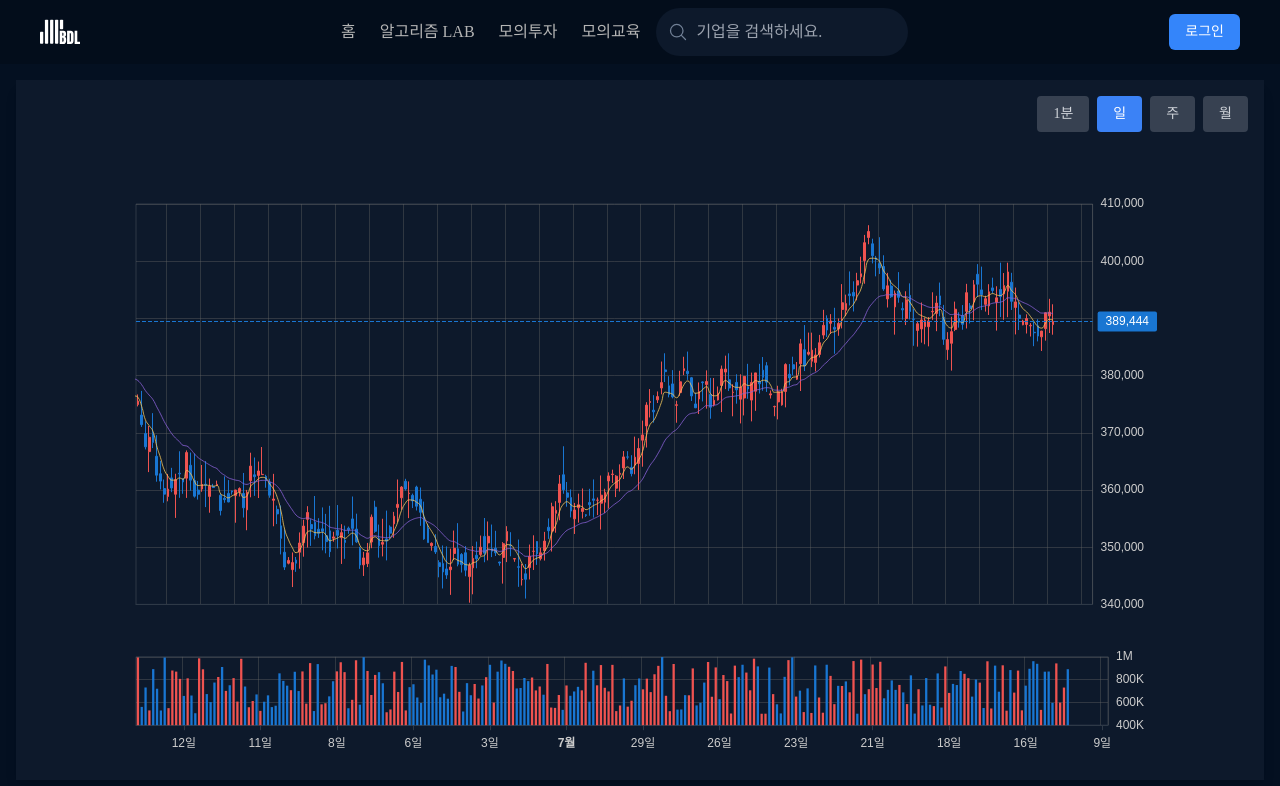
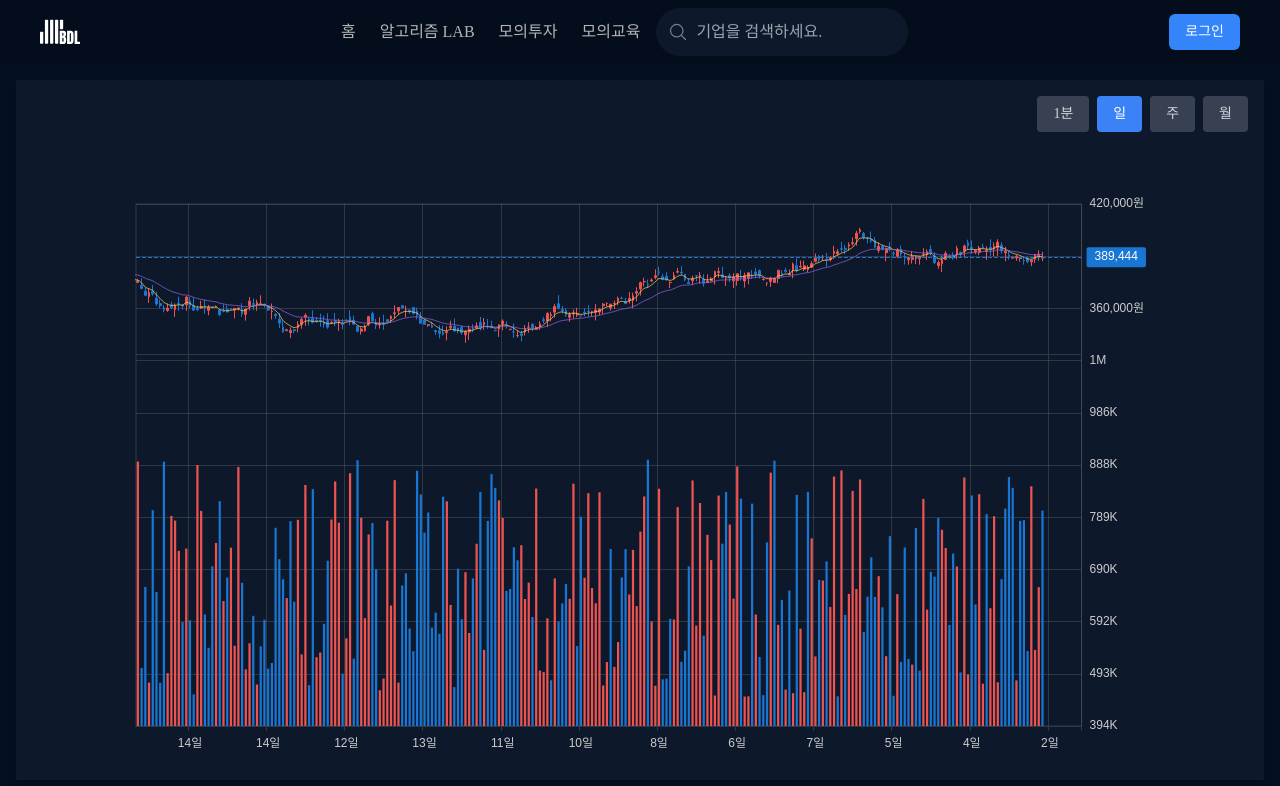
Before and after one commit to dnwnsrb11/BDL-frontend, a React (Vite) app: page / in a window 1280 px wide. Shown: the top 786 px of the page. Built offline with nearby package versions, Linux system fonts and the light colour scheme; a web font is replaced by a local one.

Commit message:
feat: 캔들차트와 거래량 한 그래프에 병합

```diff
--- a/src/components/ui/chart.tsx
+++ b/src/components/ui/chart.tsx
@@ -2,7 +2,7 @@
 
 import type { EChartsOption } from 'echarts';
 import ReactECharts from 'echarts-for-react';
-import React, { useCallback, useState, useMemo } from 'react';
+import React, { useCallback, useMemo, useState } from 'react';
 
 import { DataPoint } from '@/lib/dummy-data';
 
@@ -20,6 +20,7 @@ const FALL_COLOR = '#1976d2'; // 파랑
 
 const ChartComponent: React.FC<ChartComponentProps> = ({ width = 900, height = 700, data }) => {
   const [period, setPeriod] = useState<PeriodType>('DAY');
+  const [showVolume, setShowVolume] = useState<boolean>(true);
 
   // 차트 X축 라벨 포맷팅 함수
   const formatChartDate = useCallback(
@@ -488,29 +489,35 @@ const ChartComponent: React.FC<ChartComponentProps> = ({ width = 900, height = 7
     return labels;
   }, [extendedChartData, period, chartData]);
 
-  // 마우스 이동에 따른 Y축 레이블 배경색 변경 이벤트 핸들러
-  const onChartEvents = {
-    updateAxisPointer: (params: any) => {
-      // 현재 마우스 위치의 데이터 인덱스
-      const xIndex = params.currents?.[0]?.dataIndex;
-      if (xIndex !== undefined && extendedChartData[xIndex]) {
-        // Y축 레이블 배경색을 파란색으로 고정
-        const chartInstance = params.chart as any;
-        if (chartInstance && chartInstance.setOption) {
-          chartInstance.setOption(
-            {
-              axisPointer: {
-                label: {
-                  backgroundColor: FALL_COLOR,
-                },
-              },
-            },
-            false,
-          );
-        }
-      }
-    },
+  // 상단 캔들 차트와 하단 거래량 차트 비율 설정
+  const candleHeightRatio = 0.85; // 캔들 차트가 전체 높이의 85%
+  const volumeHeightRatio = 0.15; // 거래량 차트가 전체 높이의 15%
+
+  // 거래량 데이터 최대값 계산
+  const getMaxVolume = useCallback(() => {
+    return Math.max(...chartData.map((d) => d.volume));
+  }, [chartData]);
+
+  // 거래량 범위 계산
+  const getVolumeRange = useCallback(() => {
+    const maxVolume = getMaxVolume();
+    return {
+      min: 0,
+      max: Math.ceil(maxVolume * 1.1),
     };
+  }, [getMaxVolume]);
+
+  // 가격 범위 계산
+  const getPriceRange = useCallback(() => {
+    const minPrice = Math.min(...chartData.map((d) => d.low));
+    const maxPrice = Math.max(...chartData.map((d) => d.high));
+    const range = maxPrice - minPrice;
+
+    return {
+      min: Math.floor(minPrice - range * 0.1),
+      max: Math.ceil(maxPrice + range * 0.1),
+    };
+  }, [chartData]);
 
   // ECharts 옵션 설정
   const option: EChartsOption = {
@@ -569,76 +576,23 @@ const ChartComponent: React.FC<ChartComponentProps> = ({ width = 900, height = 7
       },
     },
     axisPointer: {
-      link: [{ xAxisIndex: [0, 1] }],
-      show: true,
-      snap: true,
+      link: [{ xAxisIndex: 'all' }],
       label: {
-        show: true,
-        precision: 0,
-        formatter: (params: any) => {
-          if (params.axisDimension === 'y') {
-            return formatKoreanNumber(Math.floor(params.value));
-          }
-          return params.value;
-        },
-        padding: [4, 8],
-        margin: 4,
-        color: '#FFFFFF',
-        fontSize: 12,
-        backgroundColor: FALL_COLOR,
+        backgroundColor: '#2e3947',
       },
     },
-    grid: [
-      {
+    grid: {
       left: 120,
       right: 120,
       top: 40,
-        bottom: '25%',
-        height: '65%',
+      bottom: 30,
       show: true,
       borderColor: '#2e3947',
       backgroundColor: 'transparent',
       containLabel: true,
     },
-      {
-        left: 120,
-        right: 120,
-        top: '80%',
-        bottom: 30,
-        height: '15%',
-        show: true,
-        borderColor: '#2e3947',
-        backgroundColor: 'transparent',
-        containLabel: true,
-      },
-    ],
-    xAxis: [
-      {
-        type: 'category' as const,
-        data: xAxisLabels,
-        axisLine: { lineStyle: { color: '#2e3947' } },
-        axisLabel: {
-          show: false,
-          color: '#CCCCCC',
-        },
-        splitLine: {
-          show: true,
-          lineStyle: { color: 'rgba(100, 100, 100, 0.4)' },
-        },
-        axisTick: {
-          show: false,
-        },
-        axisPointer: {
-          show: true,
-          label: {
-            show: false,
-          },
-        },
-        boundaryGap: true,
-      },
-      {
-        type: 'category' as const,
-        gridIndex: 1,
+    xAxis: {
+      type: 'category',
       data: xAxisLabels,
       axisLine: { lineStyle: { color: '#2e3947' } },
       axisLabel: {
@@ -660,34 +614,46 @@ const ChartComponent: React.FC<ChartComponentProps> = ({ width = 900, height = 7
         show: true,
         lineStyle: { color: 'rgba(100, 100, 100, 0.4)' },
       },
-        axisTick: {
-          show: true,
-          alignWithLabel: true,
-        },
-        axisPointer: {
-          show: true,
-          label: {
-            show: true,
-          },
-        },
+      axisTick: { show: true },
       boundaryGap: true,
     },
-    ],
-    yAxis: [
-      {
+    yAxis: {
+      type: 'value',
       position: 'right',
       scale: true,
+      splitNumber: 8,
+      axisLine: { lineStyle: { color: '#2e3947' } },
       splitLine: {
         show: true,
         lineStyle: { color: 'rgba(100, 100, 100, 0.4)' },
       },
-        axisLine: { lineStyle: { color: '#2e3947' } },
       axisLabel: {
         color: '#CCCCCC',
         formatter: (value: number) => {
-            // 소수점 절삭
-            const floorValue = Math.floor(value);
-            return formatKoreanNumber(floorValue);
+          const priceRange = getPriceRange();
+          const volumeRange = getVolumeRange();
+
+          // 전체 Y축 범위 계산
+          const totalRange = priceRange.max - priceRange.min + volumeRange.max;
+
+          // 캔들 차트 영역 높이를 전체 높이의 75%로 설정
+          const candleRangeHeight = totalRange * candleHeightRatio;
+          const volumeRangeHeight = totalRange * volumeHeightRatio;
+
+          // 캔들 차트 영역의 Y축 값 (상단 75%)
+          if (value >= priceRange.min) {
+            return formatKoreanNumber(Math.floor(value)) + '원';
+          }
+          // 거래량 차트 영역의 Y축 값 (하단 25%)
+          else if (showVolume && value < priceRange.min && value >= 0) {
+            // 거래량 축에서의 상대적 위치 계산
+            const relativePos = (value - 0) / (priceRange.min - 0);
+            // 실제 거래량 값으로 변환
+            const volumeValue = relativePos * volumeRange.max;
+            return formatVolumeNumber(Math.floor(volumeValue));
+          }
+
+          return '';
         },
         inside: false,
         margin: 8,
@@ -695,62 +661,10 @@ const ChartComponent: React.FC<ChartComponentProps> = ({ width = 900, height = 7
         overflow: 'truncate',
         fontSize: 12,
       },
-        axisPointer: {
-          show: true,
-          label: {
-            show: true,
-            formatter: (params: any) => {
-              // 소수점 절삭
-              const floorValue = Math.floor(params.value);
-              return formatKoreanNumber(floorValue);
     },
-            backgroundColor: FALL_COLOR,
-            color: '#FFFFFF',
-            padding: [4, 8],
-            fontSize: 12,
-          },
-        },
-      },
-      {
-        position: 'right',
-        scale: true,
-        gridIndex: 1,
-        splitNumber: 2,
-        axisLine: { lineStyle: { color: '#2e3947' } },
-        axisLabel: {
-          color: '#CCCCCC',
-          formatter: (value: number) => {
-            // 소수점 절삭
-            const floorValue = Math.floor(value);
-            return formatVolumeNumber(floorValue);
-          },
-          inside: false,
-          margin: 8,
-          width: 60,
-          overflow: 'truncate',
-        },
-        splitLine: {
-          show: true,
-          lineStyle: { color: 'rgba(100, 100, 100, 0.4)' },
-        },
-        axisPointer: {
-          show: true,
-          label: {
-            show: true,
-            formatter: (params: any) => {
-              // 소수점 절삭
-              const floorValue = Math.floor(params.value);
-              return formatVolumeNumber(floorValue);
-            },
-            backgroundColor: FALL_COLOR,
-          },
-        },
-      },
-    ],
     dataZoom: [
       {
-        type: 'inside' as const,
-        xAxisIndex: [0, 1],
+        type: 'inside',
         start: 10,
         end: 100,
         zoomOnMouseWheel: true,
@@ -762,8 +676,7 @@ const ChartComponent: React.FC<ChartComponentProps> = ({ width = 900, height = 7
         maxValueSpan: extendedChartData.length,
       },
       {
-        type: 'slider' as const,
-        xAxisIndex: [0, 1],
+        type: 'slider',
         show: false,
         height: 20,
         bottom: 0,
@@ -771,12 +684,8 @@ const ChartComponent: React.FC<ChartComponentProps> = ({ width = 900, height = 7
         end: 100,
         borderColor: '#2e3947',
         fillerColor: 'rgba(38, 43, 54, 0.5)',
-        textStyle: {
-          color: '#CCCCCC',
-        },
-        handleStyle: {
-          color: '#8392a5',
-        },
+        textStyle: { color: '#CCCCCC' },
+        handleStyle: { color: '#8392a5' },
         filterMode: 'none',
         rangeMode: ['value', 'value'],
       },
@@ -784,7 +693,7 @@ const ChartComponent: React.FC<ChartComponentProps> = ({ width = 900, height = 7
     series: [
       {
         name: '캔들차트',
-        type: 'candlestick' as const,
+        type: 'candlestick',
         data: extendedChartData.map((item, index) =>
           index < 10
             ? ['-', '-', '-', '-']
@@ -822,16 +731,38 @@ const ChartComponent: React.FC<ChartComponentProps> = ({ width = 900, height = 7
           data: [
             {
               yAxis: Math.floor(currentData.close),
+              lineStyle: { color: currentPriceColor },
+            },
+          ],
+        },
+      },
+      // 캔들 차트와 거래량 차트 사이 구분선
+      {
+        name: '구분선',
+        type: 'line',
+        showSymbol: false,
+        data: [],
+        markLine: {
+          symbol: 'none',
           lineStyle: {
-                color: currentPriceColor,
+            color: '#2e3947',
+            width: 1,
+            type: 'solid',
           },
+          label: {
+            show: false,
+          },
+          data: [
+            {
+              yAxis: getPriceRange().min,
+              lineStyle: { color: '#2e3947' },
             },
           ],
         },
       },
       {
         name: '5일 이평선',
-        type: 'line' as const,
+        type: 'line',
         data: ema5Data,
         smooth: true,
         lineStyle: {
@@ -844,7 +775,7 @@ const ChartComponent: React.FC<ChartComponentProps> = ({ width = 900, height = 7
       },
       {
         name: '20일 이평선',
-        type: 'line' as const,
+        type: 'line',
         data: ema20Data,
         smooth: true,
         lineStyle: {
@@ -857,10 +788,22 @@ const ChartComponent: React.FC<ChartComponentProps> = ({ width = 900, height = 7
       },
       {
         name: '거래량',
-        type: 'bar' as const,
-        xAxisIndex: 1,
-        yAxisIndex: 1,
-        data: extendedChartData.map((item, index) => (index < 10 ? '-' : Math.floor(item.volume))),
+        type: 'bar',
+        data: showVolume
+          ? extendedChartData.map((item, index) => {
+              if (index < 10) return '-';
+
+              // 거래량을 캔들 차트 바로 아래에 표시하기 위해 Y축 값을 조정
+              const priceRange = getPriceRange();
+              const volumeRange = getVolumeRange();
+
+              // 거래량에 비례한 Y축 위치 계산 (프라이스 범위의 최소값보다 작게)
+              const volumeRatio = item.volume / volumeRange.max;
+              const scaledVolume = volumeRatio * (priceRange.min * 0.9); // 0 ~ priceRange.min 사이에 정규화
+
+              return scaledVolume;
+            })
+          : [],
         itemStyle: {
           color: (params: any) => {
             const index = params.dataIndex;
@@ -879,7 +822,7 @@ const ChartComponent: React.FC<ChartComponentProps> = ({ width = 900, height = 7
       style={{ backgroundColor: '#0D192B' }}
     >
       <div className="mb-4 flex items-center gap-4 p-4 text-sm text-white">
-        <div className="flex items-center gap-2 ml-auto">
+        <div className="ml-auto flex items-center gap-2">
           <button
             className={`rounded px-4 py-2 ${period === 'MINUTE' ? 'bg-blue-500 text-white' : 'bg-gray-700 text-gray-300'}`}
             onClick={() => setPeriod('MINUTE')}
@@ -912,7 +855,6 @@ const ChartComponent: React.FC<ChartComponentProps> = ({ width = 900, height = 7
         notMerge={true}
         lazyUpdate={true}
         opts={{ renderer: 'canvas' }}
-        onEvents={onChartEvents}
       />
     </div>
   );
```
Lines whose indentation alone changed are shown as unchanged.
